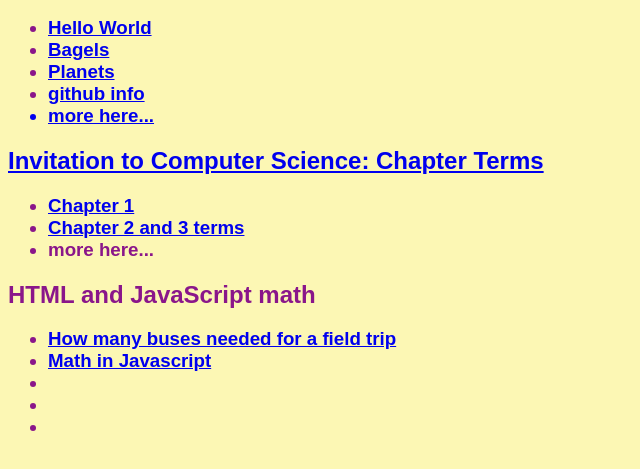
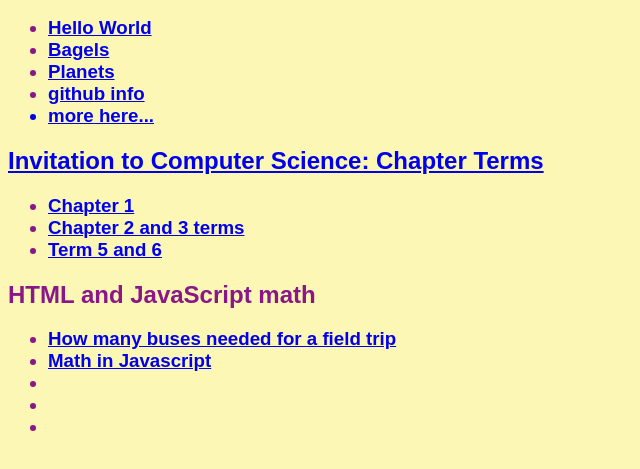
Before and after one commit to prai-pvcc/prai-pvcc.github.io, a plain HTML site: page index.html in a window 1280 px wide. Shown: the part 111-580 px from the top of the page, without its empty margins (0-640 px from the left). Drawn offline with Linux system fonts and the light colour scheme.

Commit message:
Update index.html

```diff
--- a/index.html
+++ b/index.html
@@ -28,7 +28,7 @@
       <ul>
       <li><a href="ch1.html">Chapter 1</a></li>
          <li><a href="Ch2-3.html">Chapter 2 and 3 terms</a></li>
-      <li>more here...</li>
+          <li><a href="ch5-6.html">Term 5 and 6</a></li>
       </ul>
    </h3>
       <h2>HTML and JavaScript math</h2>
```
